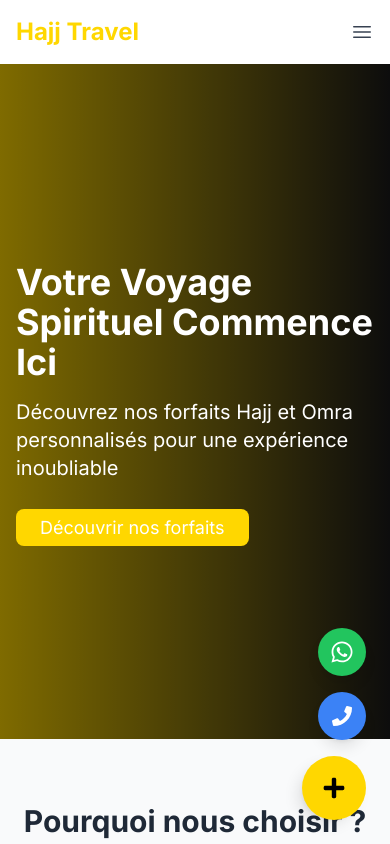
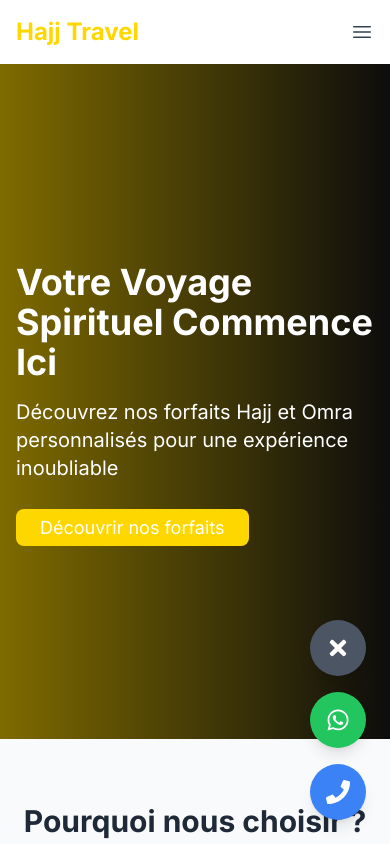
Before and after one commit to RaouaneDev/HajjetOmra, a React (Create React App) app: page / in a window 390 px wide. Both pictures are taken after a click on the button 334 px from the left and 788 px from the top of the page. Shown: the top 844 px of the page. Built offline with nearby package versions, Linux system fonts and the light colour scheme.

Commit message:
Update FloatingCallButton.tsx
"feat: ajout  flottant avec options WhatsApp et téléphone"

```diff
--- a/src/components/FloatingCallButton.tsx
+++ b/src/components/FloatingCallButton.tsx
@@ -2,11 +2,11 @@ import React, { useState } from 'react';
 import { FaPhone, FaWhatsapp, FaTimes } from 'react-icons/fa';
 
 const FloatingCallButton: React.FC = () => {
-  const [isOpen, setIsOpen] = useState(false);
-  const phoneNumber = '+33123456789'; // Remplacez par votre numéro de téléphone
+  const [isExpanded, setIsExpanded] = useState(false);
+  const phoneNumber = '+33775702464';
 
   const handleWhatsAppClick = () => {
-    window.open(`https://wa.me/${phoneNumber.replace('+', '')}`, '_blank');
+    window.open(`https://wa.me/${phoneNumber.replace(/\+/g, '')}`, '_blank');
   };
 
   const handlePhoneClick = () => {
@@ -15,40 +15,41 @@ const FloatingCallButton: React.FC = () => {
 
   return (
     <div className="fixed bottom-6 right-6 z-50">
-      {/* Menu principal */}
+      {isExpanded ? (
+        <div className="flex flex-col gap-4">
           <button
-        onClick={() => setIsOpen(!isOpen)}
-        className={`w-16 h-16 rounded-full bg-primary text-dark-100 flex items-center justify-center shadow-lg transform transition-transform duration-300 hover:scale-110 ${
-          isOpen ? 'rotate-45' : ''
-        }`}
+            onClick={() => setIsExpanded(false)}
+            className="bg-gray-600 hover:bg-gray-700 text-white rounded-full p-4 shadow-lg transition-all duration-300"
+            aria-label="Fermer le menu d'appel"
           >
-        {isOpen ? <FaTimes size={24} /> : <FaPhone size={24} />}
+            <FaTimes className="text-2xl" />
           </button>
 
-      {/* Sous-menu */}
-      <div
-        className={`absolute bottom-20 right-0 flex flex-col gap-4 transition-all duration-300 ${
-          isOpen ? 'opacity-100 transform translate-y-0' : 'opacity-0 pointer-events-none transform translate-y-4'
-        }`}
-      >
-        {/* Bouton WhatsApp */}
           <button
             onClick={handleWhatsAppClick}
-          className="w-12 h-12 rounded-full bg-green-500 text-white flex items-center justify-center shadow-lg transform transition-transform duration-300 hover:scale-110"
-          title="WhatsApp"
+            className="bg-green-500 hover:bg-green-600 text-white rounded-full p-4 shadow-lg transition-all duration-300"
+            aria-label="Ouvrir WhatsApp"
           >
-          <FaWhatsapp size={24} />
+            <FaWhatsapp className="text-2xl" />
           </button>
 
-        {/* Bouton Téléphone */}
           <button
             onClick={handlePhoneClick}
-          className="w-12 h-12 rounded-full bg-blue-500 text-white flex items-center justify-center shadow-lg transform transition-transform duration-300 hover:scale-110"
-          title="Appeler"
+            className="bg-blue-500 hover:bg-blue-600 text-white rounded-full p-4 shadow-lg transition-all duration-300"
+            aria-label="Appeler"
           >
-          <FaPhone size={20} />
+            <FaPhone className="text-2xl" />
           </button>
         </div>
+      ) : (
+        <button
+          onClick={() => setIsExpanded(true)}
+          className="bg-primary hover:bg-primary-dark text-dark-100 rounded-full p-4 shadow-lg transition-all duration-300"
+          aria-label="Ouvrir le menu d'appel"
+        >
+          <FaPhone className="text-2xl" />
+        </button>
+      )}
     </div>
   );
 };
```
Lines whose indentation alone changed are shown as unchanged.
